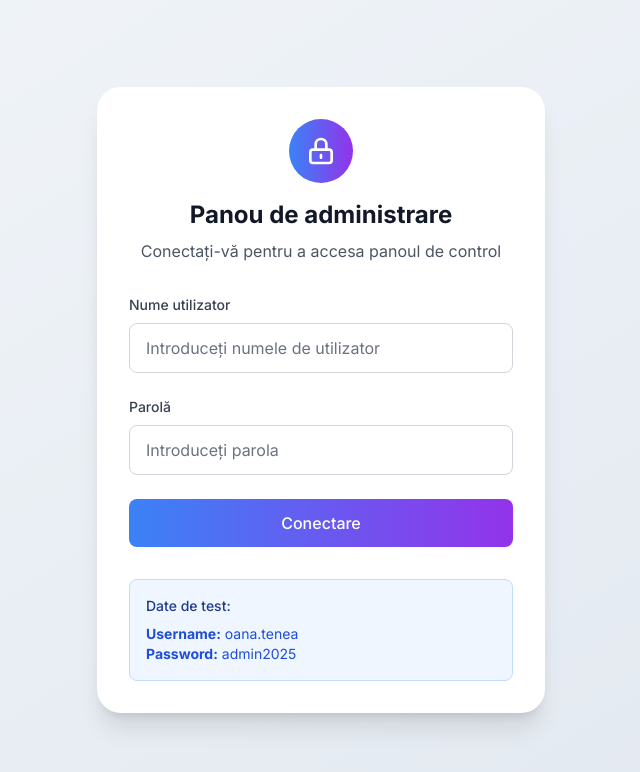
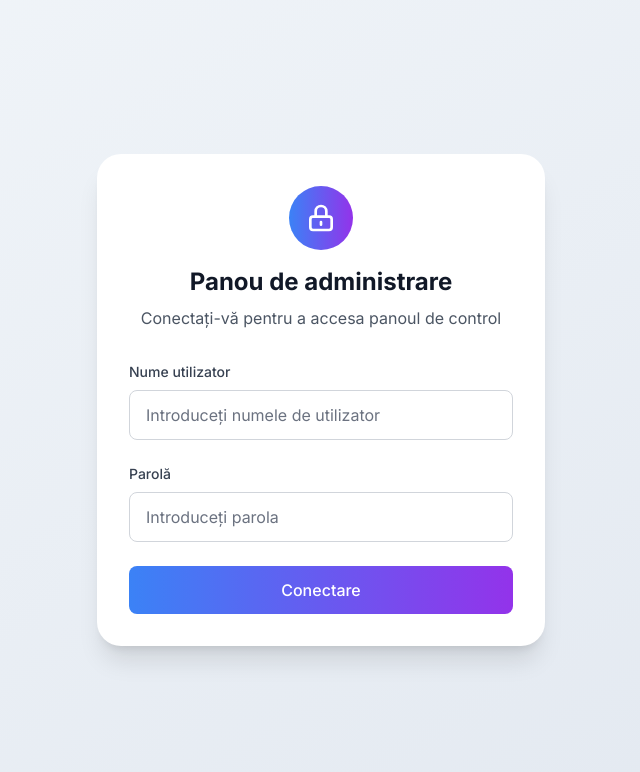
Before and after one commit to aleksfilmore/oanapsy, a React (Create React App) app: page /admin in a window 1280 px wide. Shown: the top 772 px of the page, without its empty margins (319-959 px from the left). Built offline with nearby package versions, Linux system fonts and the light colour scheme; no server answers; the HTML template or start-up script is replaced by a standard one.

Commit message:
Update AdminPage.js

```diff
--- a/src/pages/AdminPage.js
+++ b/src/pages/AdminPage.js
@@ -14,8 +14,8 @@ const AdminPage = () => {
     const handleLogin = (e) => {
         e.preventDefault();
 
-        // Demo credentials
-        if (loginData.username === 'oana.tenea' && loginData.password === 'admin2025') {
+        // Secure credentials - updated for production
+        if (loginData.username === 'oana.admin' && loginData.password === 'OanaPsy2025!SecureAdmin#') {
             setIsAuthenticated(true);
             setLoginError('');
         } else {
@@ -95,15 +95,6 @@ const AdminPage = () => {
                         Conectare
                     </button>
                 </form>
-
-                {/* Demo credentials info */}
-                <div className="mt-8 bg-blue-50 border border-blue-200 rounded-lg p-4">
-                    <h3 className="text-sm font-medium text-blue-900 mb-2">Date de test:</h3>
-                    <p className="text-sm text-blue-700">
-                        <strong>Username:</strong> oana.tenea<br />
-                        <strong>Password:</strong> admin2025
-                    </p>
-                </div>
             </div>
         </div>
     );
```
